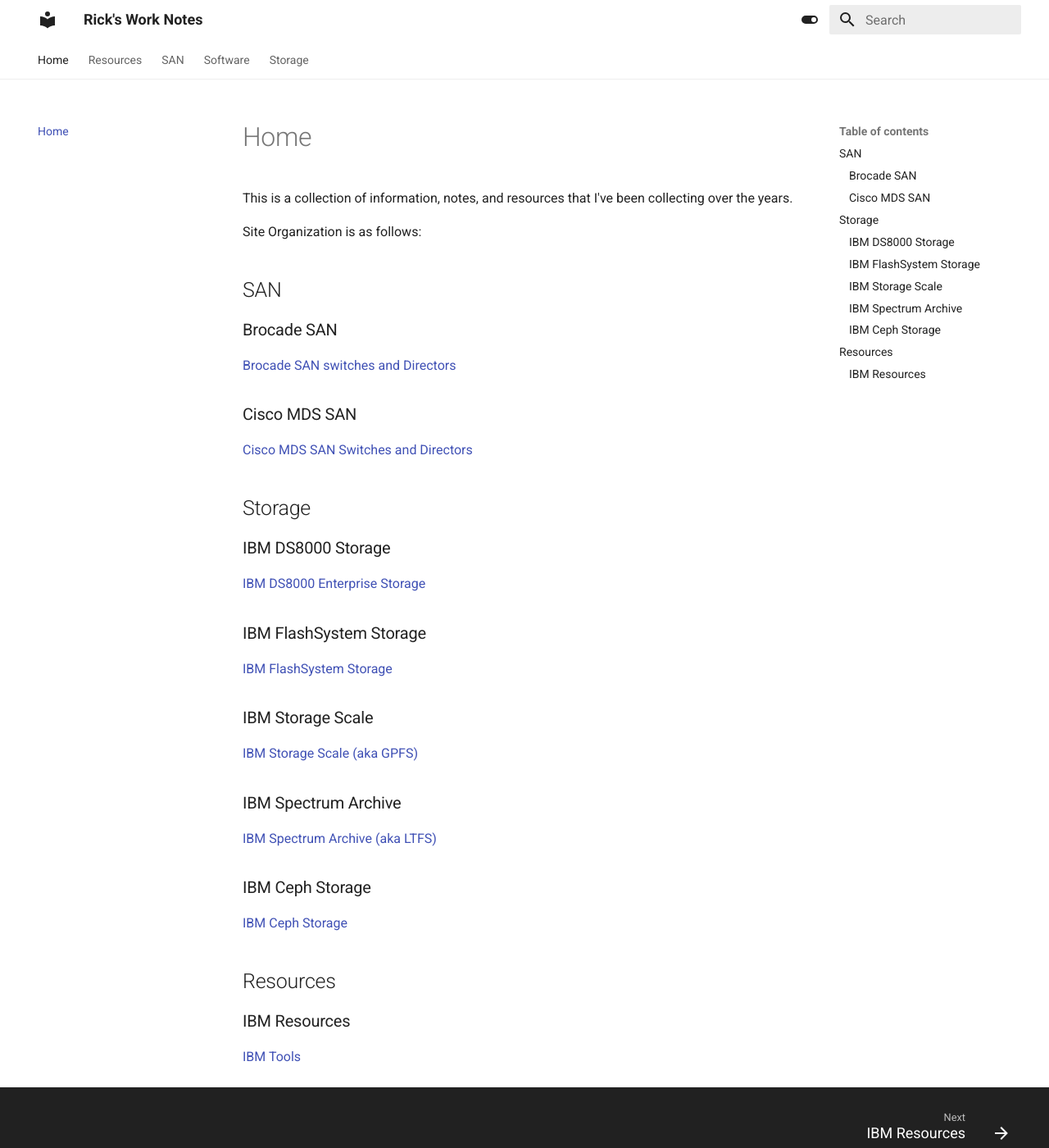
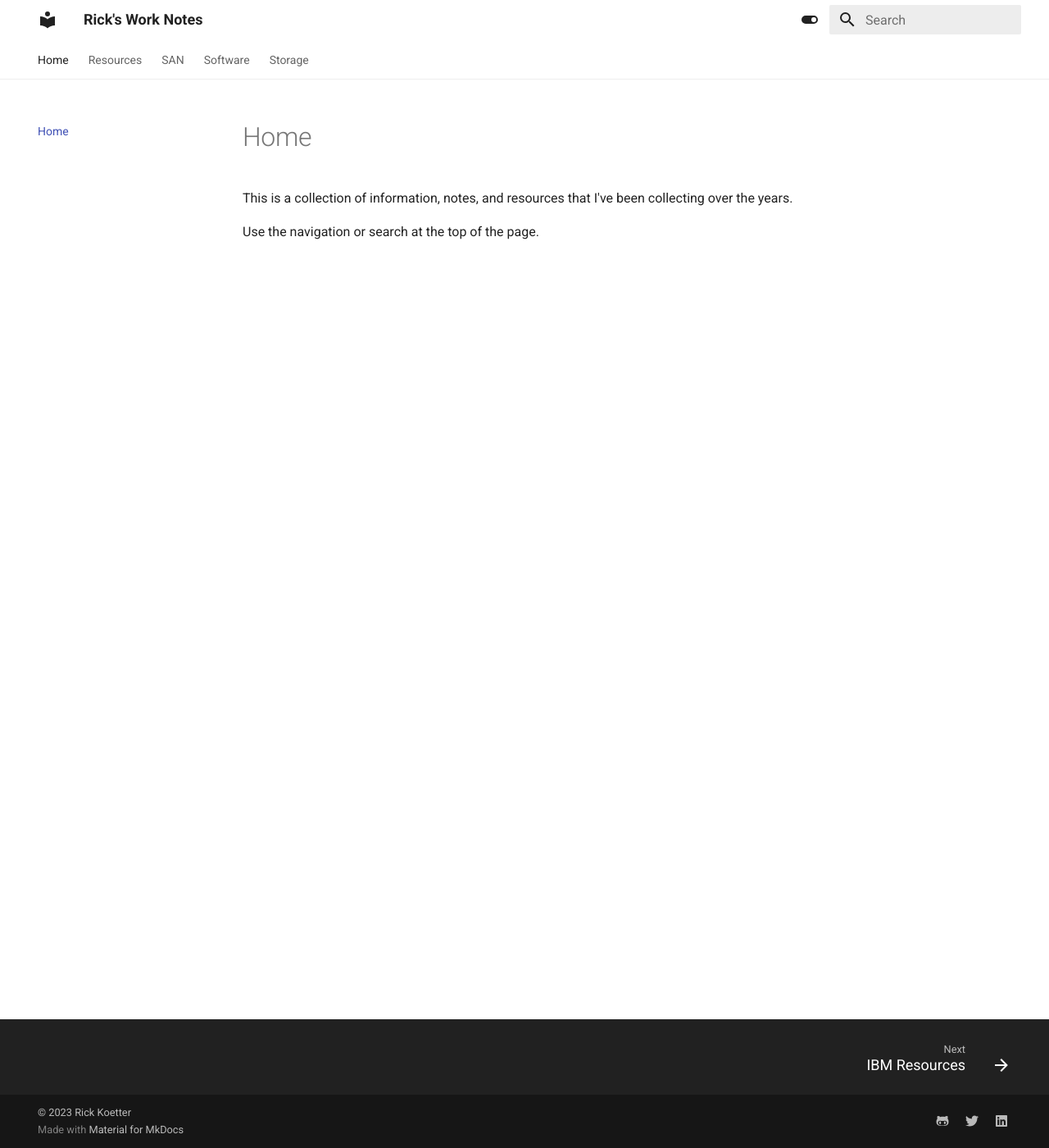
Before and after one commit to rickkoe/worknotes, an MkDocs documentation site: the page built from docs/index.md, in a window 1280 px wide and 1400 px high. Shown: the whole window at 82% size. Built offline with MkDocs 1.6.1 and Material for MkDocs 9.7.7, drawn with Linux system fonts in a browser that asks for light colours.

Commit message:
cleanup home

```diff
--- a/docs/index.md
+++ b/docs/index.md
@@ -2,23 +2,4 @@
 This is a collection of information, notes, and
 resources that I've been collecting over the years.
 
-Site Organization is as follows:
-## SAN
-### Brocade SAN
-[Brocade SAN switches and Directors](SAN/brocade.md)
-### Cisco MDS SAN
-[Cisco MDS SAN Switches and Directors](SAN/cisco-mds.md)
-## Storage
-### IBM DS8000 Storage
-[IBM DS8000 Enterprise Storage](Storage/ds8000.md)
-### IBM FlashSystem Storage
-[IBM FlashSystem Storage](Storage/flashsystem.md)
-### IBM Storage Scale
-[IBM Storage Scale (aka GPFS)](Storage/scale.md)
-### IBM Spectrum Archive
-[IBM Spectrum Archive (aka LTFS)](Storage/archive.md)
-### IBM Ceph Storage
-[IBM Ceph Storage](Storage/ceph.md)
-## Resources
-### IBM Resources
-[IBM Tools](Resources/ibm.md)
+Use the navigation or search at the top of the page.
```
